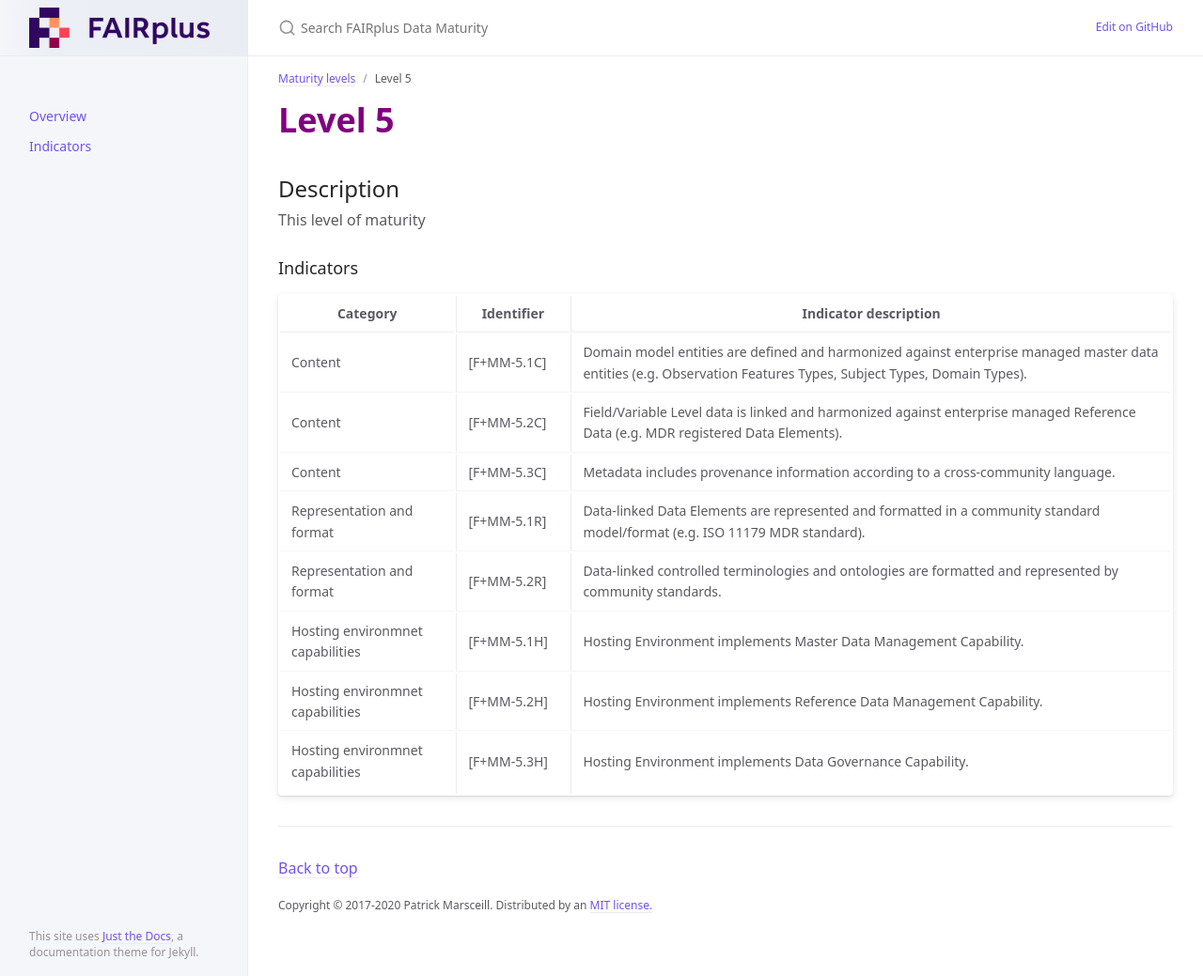
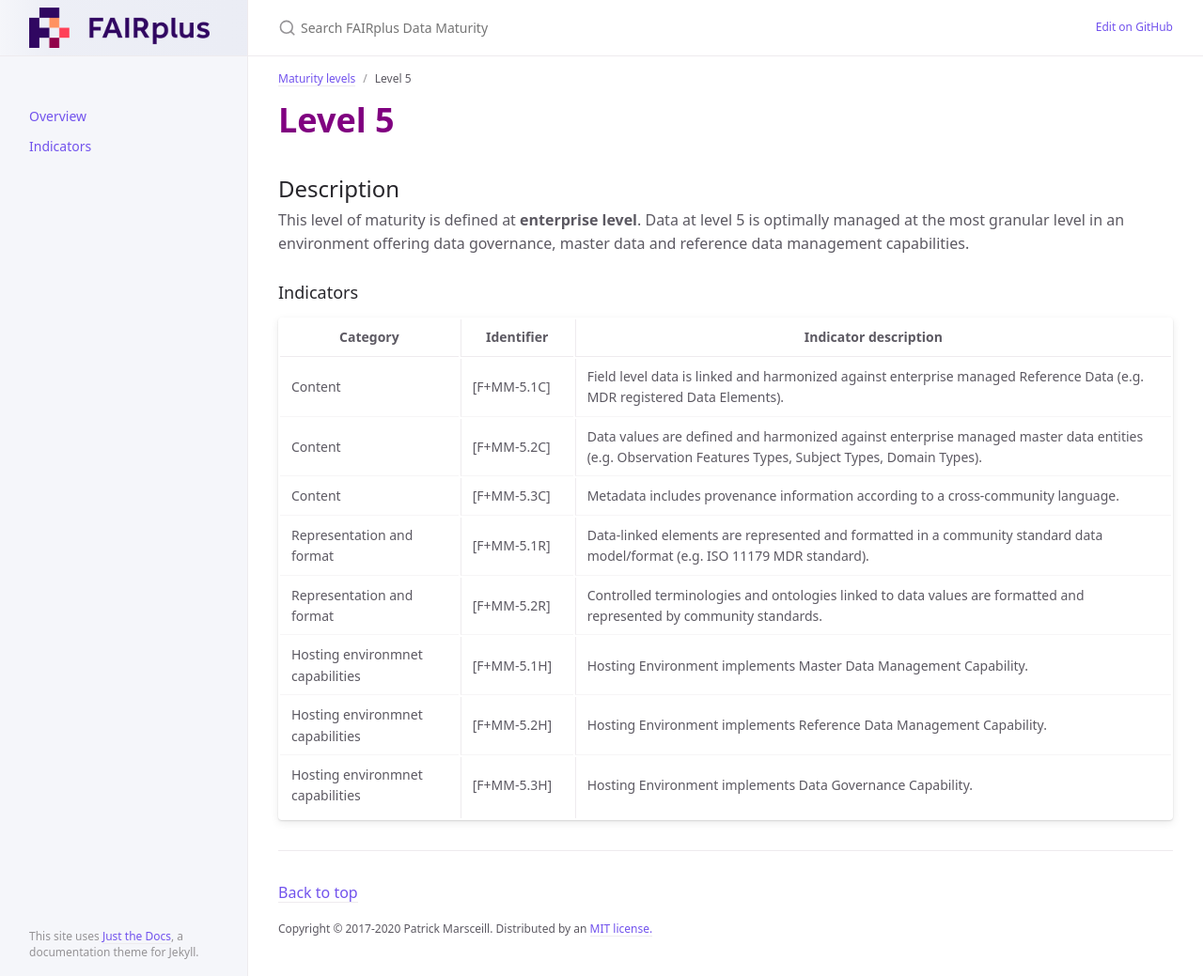
Before and after one commit to FAIRplus/Data-Maturity, a Jekyll site: the page built from docs/_levels/Level5.md, in a window 1280 px wide and 1039 px high. Shown: the whole window at 94% size. Built offline with Jekyll 4.4.1, drawn with Linux system fonts in a browser that asks for light colours.

Commit message:
Update Level5.md

```diff
--- a/docs/_levels/Level5.md
+++ b/docs/_levels/Level5.md
@@ -9,17 +9,17 @@ nav_order: 6
 
 ## Description
 
-This level of maturity
+This level of maturity is defined at **enterprise level**. Data at level 5 is optimally managed at the most granular level in an environment offering data governance, master data and reference data management capabilities.
 
 ### Indicators
 
 | Category | Identifier | Indicator description |
 | -------- | ---------- | ---------------------- |
-| Content | [F+MM-5.1C] | Domain model entities are defined and harmonized against enterprise managed master data entities (e.g. Observation Features Types, Subject Types, Domain Types). |
-| Content | [F+MM-5.2C] | Field/Variable Level data is linked and harmonized against enterprise managed Reference Data (e.g. MDR registered Data Elements). |
+| Content | [F+MM-5.1C] | Field level data is linked and harmonized against enterprise managed Reference Data (e.g. MDR registered Data Elements). |
+| Content | [F+MM-5.2C] | Data values are defined and harmonized against enterprise managed master data entities (e.g. Observation Features Types, Subject Types, Domain Types). |
 | Content | [F+MM-5.3C] | Metadata includes provenance information according to a cross-community language. |
-| Representation and format |  [F+MM-5.1R] | Data-linked Data Elements are represented and formatted in a community standard model/format (e.g. ISO 11179 MDR standard). |
-| Representation and format |  [F+MM-5.2R] | Data-linked controlled terminologies and ontologies are formatted and represented by community standards. |
+| Representation and format |  [F+MM-5.1R] | Data-linked elements are represented and formatted in a community standard data model/format (e.g. ISO 11179 MDR standard). |
+| Representation and format |  [F+MM-5.2R] | Controlled terminologies and ontologies linked to data values are formatted and represented by community standards. |
 | Hosting environmnet capabilities | [F+MM-5.1H] | Hosting Environment implements Master Data Management Capability. |
 | Hosting environmnet capabilities | [F+MM-5.2H] | Hosting Environment implements Reference Data Management Capability. |
 | Hosting environmnet capabilities | [F+MM-5.3H] | Hosting Environment implements Data Governance Capability. |
```
